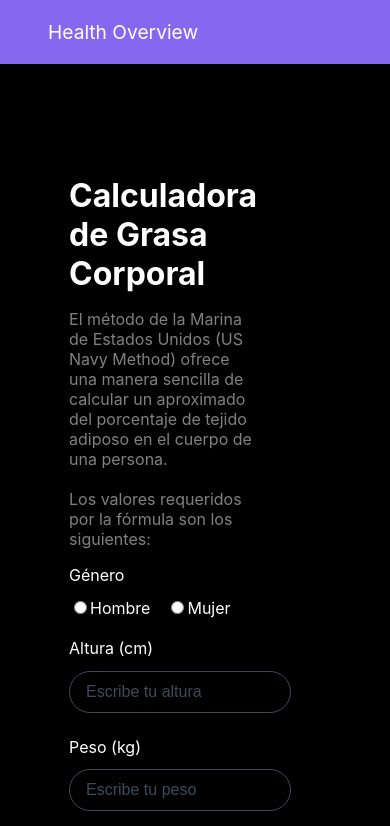
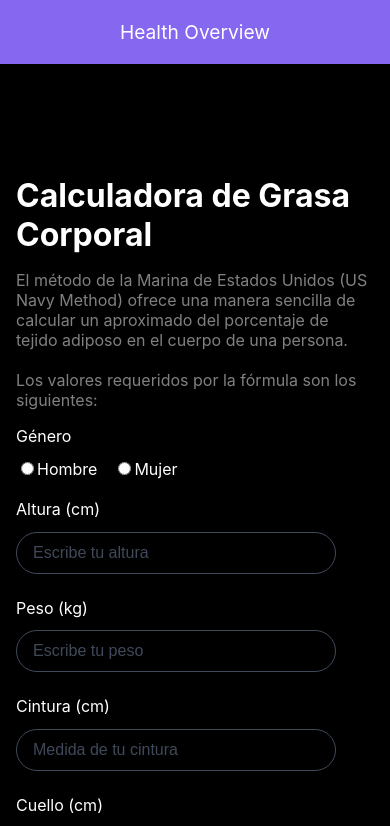
Before and after one commit to manuelrodgzz/calculadora-grasa-corporal, a React (Create React App) app: page / in a window 390 px wide. Shown: the top 826 px of the page. Built offline with nearby package versions, Linux system fonts and the light colour scheme.

Commit message:
Adding responsiveness

```diff
--- a/src/app.css
+++ b/src/app.css
@@ -1,3 +1,3 @@
 .app {
-
+  width: 100vw;
 }
--- a/src/components/header/header.css
+++ b/src/components/header/header.css
@@ -6,3 +6,9 @@ header {
     align-items: center;
     max-width: 100vw !important;
 }
+
+@media screen and (max-width: 767px) {
+    header {
+        justify-content: center;
+    }
+}
--- a/src/components/header/index.tsx
+++ b/src/components/header/index.tsx
@@ -4,7 +4,7 @@ import './header.css'
 const Header = () => {
 
     return <header className='container'>
-        Health Overview
+        <span>Health Overview</span>
     </header>
 }
 
--- a/src/components/input/input.css
+++ b/src/components/input/input.css
@@ -5,6 +5,7 @@ input {
     padding: 0 1rem;
     font-size: 1rem;
     margin-bottom: 1.5rem;
+    max-width: 80%;
 }
 
 .field-label {
--- a/src/utilities.css
+++ b/src/utilities.css
@@ -20,3 +20,18 @@
     flex: 1 1 0px;
     padding: 2rem
 }
+
+@media screen and (max-width: 767px) {
+    .columns {
+        flex-direction: column;
+    }
+
+    .columns > .column {
+        padding: 2rem 1rem;
+    }
+
+    .container {
+        padding-left: 0;
+        padding-right: 0;
+    }
+}
```
